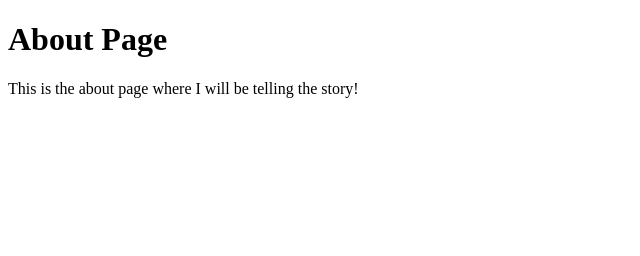
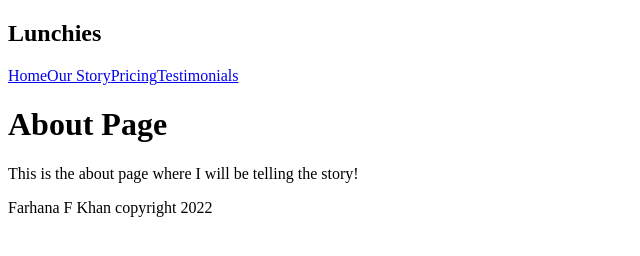
Before and after one commit to FarhanaFKhan/lunchies, a Gatsby site: page /about in a window 1280 px wide. Shown: the whole page, without its empty margins (0-640 px from the left). Built offline with nearby package versions, Linux system fonts and the light colour scheme; Gatsby itself is replaced by a stand-in of ours.

Commit message:
create layout

```diff
--- /dev/null
+++ b/src/components/Layout.js
@@ -0,0 +1,16 @@
+import Navbar from "./Navbar"
+import React from "react"
+
+export default function Layout({ children }) {
+  return (
+    <div className="layout">
+      <Navbar />
+
+      <div className="content">{children}</div>
+
+      <footer>
+        <p> Farhana F Khan copyright 2022</p>
+      </footer>
+    </div>
+  )
+}
--- /dev/null
+++ b/src/components/Navbar.js
@@ -0,0 +1,16 @@
+import { Link } from "gatsby"
+import React from "react"
+
+export default function Navbar() {
+  return (
+    <nav>
+      <h1>Lunchies</h1>
+      <div className="link">
+        <Link to="/">Home</Link>
+        <Link to="/about">Our Story</Link>
+        <Link to="/pricing">Pricing</Link>
+        <Link to="/">Testimonials</Link>
+      </div>
+    </nav>
+  )
+}
--- a/src/pages/about.js
+++ b/src/pages/about.js
@@ -1,10 +1,13 @@
+import Layout from "../components/Layout"
 import React from "react"
 
 export default function About() {
   return (
-    <div>
-      <h1>About Page</h1>
-      <p>This is the about page where I will be telling the story!</p>
-    </div>
+    <Layout>
+      <div>
+        <h1>About Page</h1>
+        <p>This is the about page where I will be telling the story!</p>
+      </div>
+    </Layout>
   )
 }
--- a/src/pages/index.js
+++ b/src/pages/index.js
@@ -1,12 +1,15 @@
+import Layout from "../components/Layout"
 import React from "react"
 
 export default function Home() {
   return (
+    <Layout>
       <section>
         <div>
           <h1>Home</h1>
           <h1>About</h1>
         </div>
       </section>
+    </Layout>
   )
 }
```
Also changed, not shown: src/pages/404.js (added, +9 -0 lines), src/pages/pricing.js (added, +10 -0 lines), src/pages/testimonials.js (added, +10 -0 lines). Lines whose indentation alone changed are shown as unchanged.
